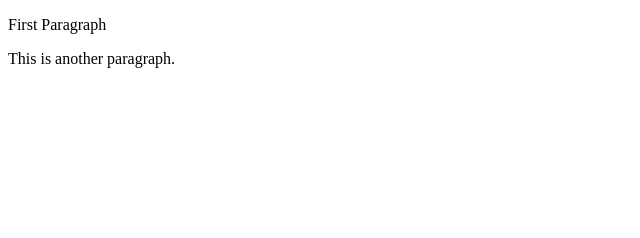
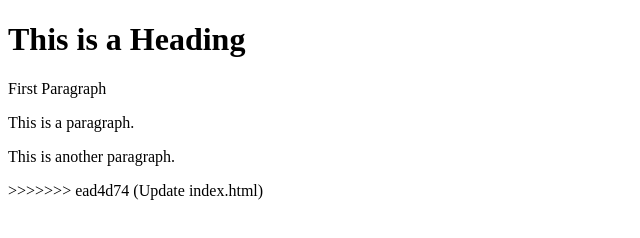
Before and after one commit to TamKeith/learning-git, a plain HTML site: page index.html in a window 1280 px wide. Shown: the whole page, without its empty margins (0-640 px from the left). Drawn offline with Linux system fonts and the light colour scheme.

Commit message:
Update index.html

```diff
--- a/index.html
+++ b/index.html
@@ -4,7 +4,10 @@
 <title>Page Title</title>
 </head>
 <body>
-  <p>First Paragraph</p>
-  <p>This is another paragraph.</p>
+    <h1>This is a Heading</h1>
+    <p>First Paragraph</p>
+    <p>This is a paragraph.</p>
+    <p>This is another paragraph.</p>
+>>>>>>> ead4d74 (Update index.html)
 </body>
 </html>
```
